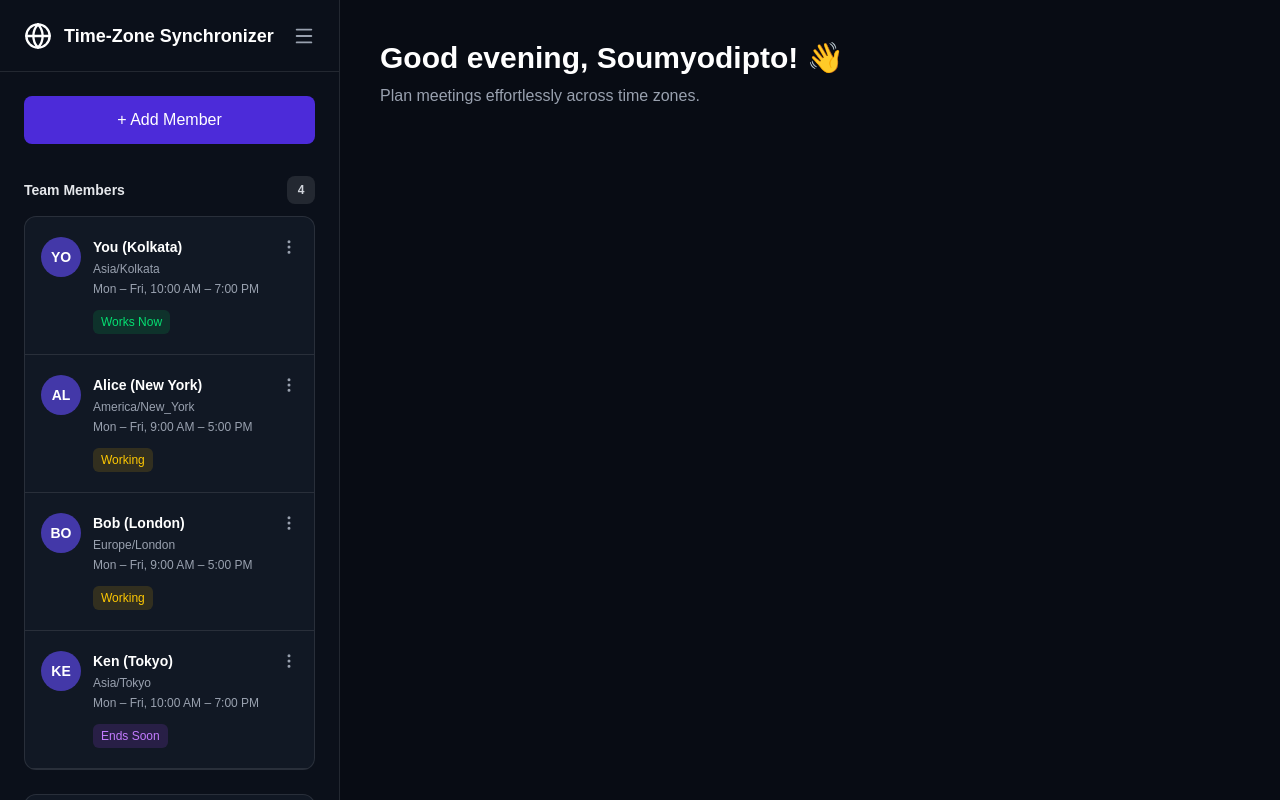
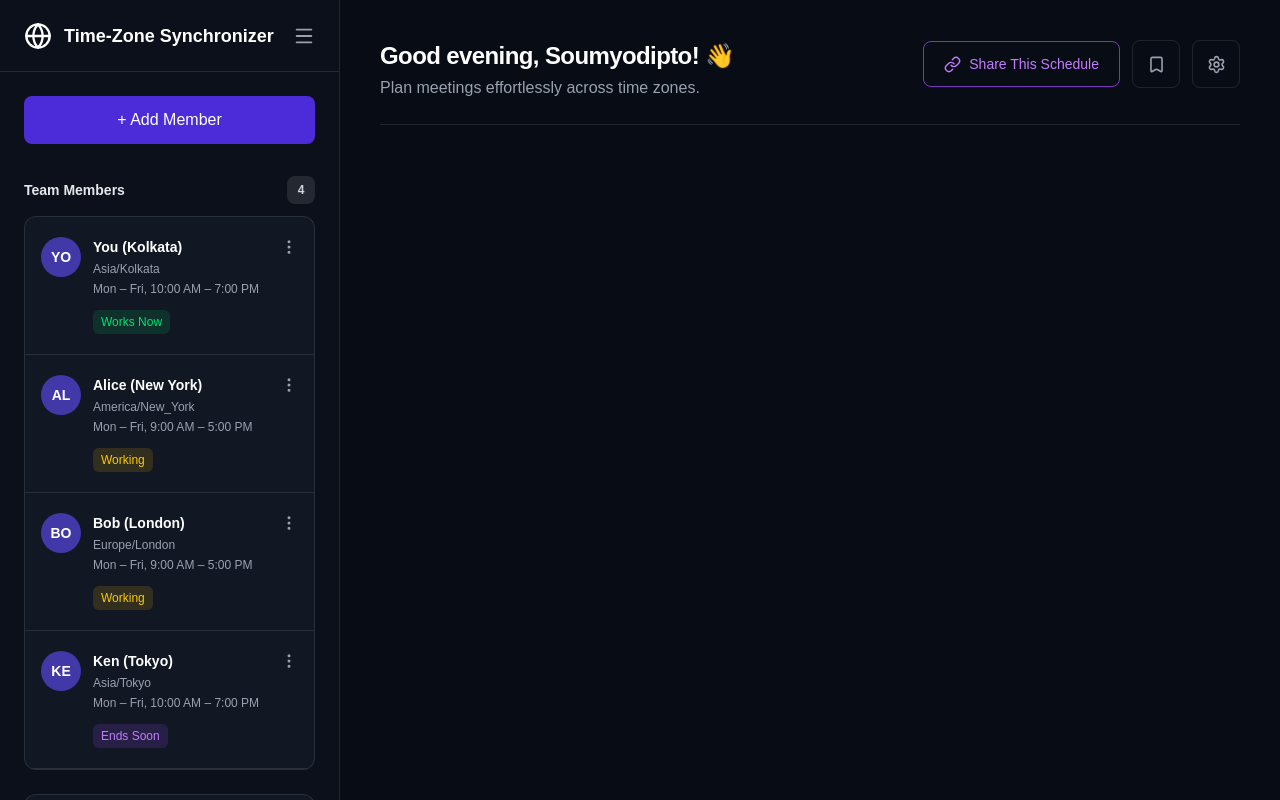
Before and after one commit to Soumyodipto68/Time-Grid, a Next.js app: page / in a window 1280 px wide. Built offline with nearby package versions, Linux system fonts and the light colour scheme.

Commit message:
Replace greeting and description in Home component with Header component

```diff
--- a/src/app/page.tsx
+++ b/src/app/page.tsx
@@ -1,3 +1,4 @@
+import Header from "../components/Header";
 import Sidebar from "../components/Sidebar";
 
 export default function Home() {
@@ -6,13 +7,7 @@ export default function Home() {
       <Sidebar />
 
       <section className="flex-1 p-10">
-        <h1 className="text-3xl font-bold">
-          Good evening, Soumyodipto! 👋
-        </h1>
-
-        <p className="mt-2 text-gray-400">
-          Plan meetings effortlessly across time zones.
-        </p>
+        <Header />
       </section>
     </main>
   );
```
